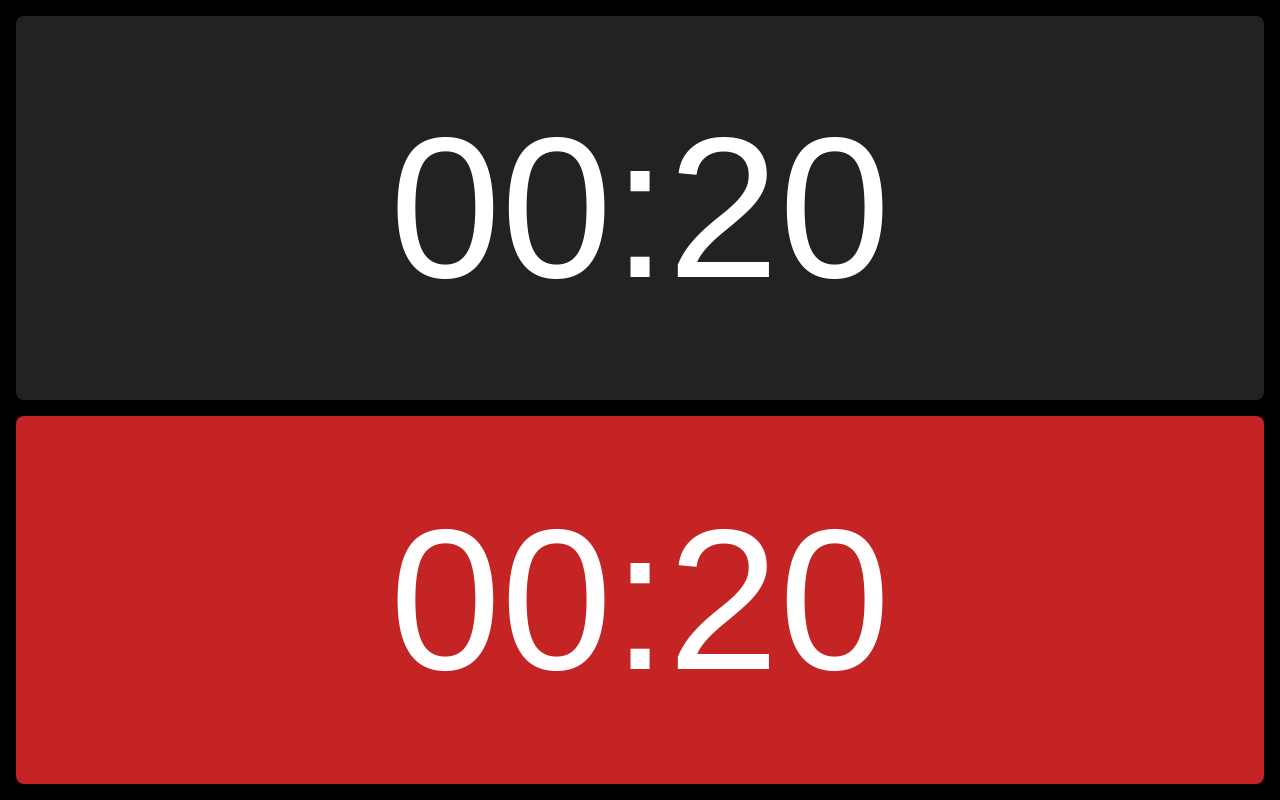
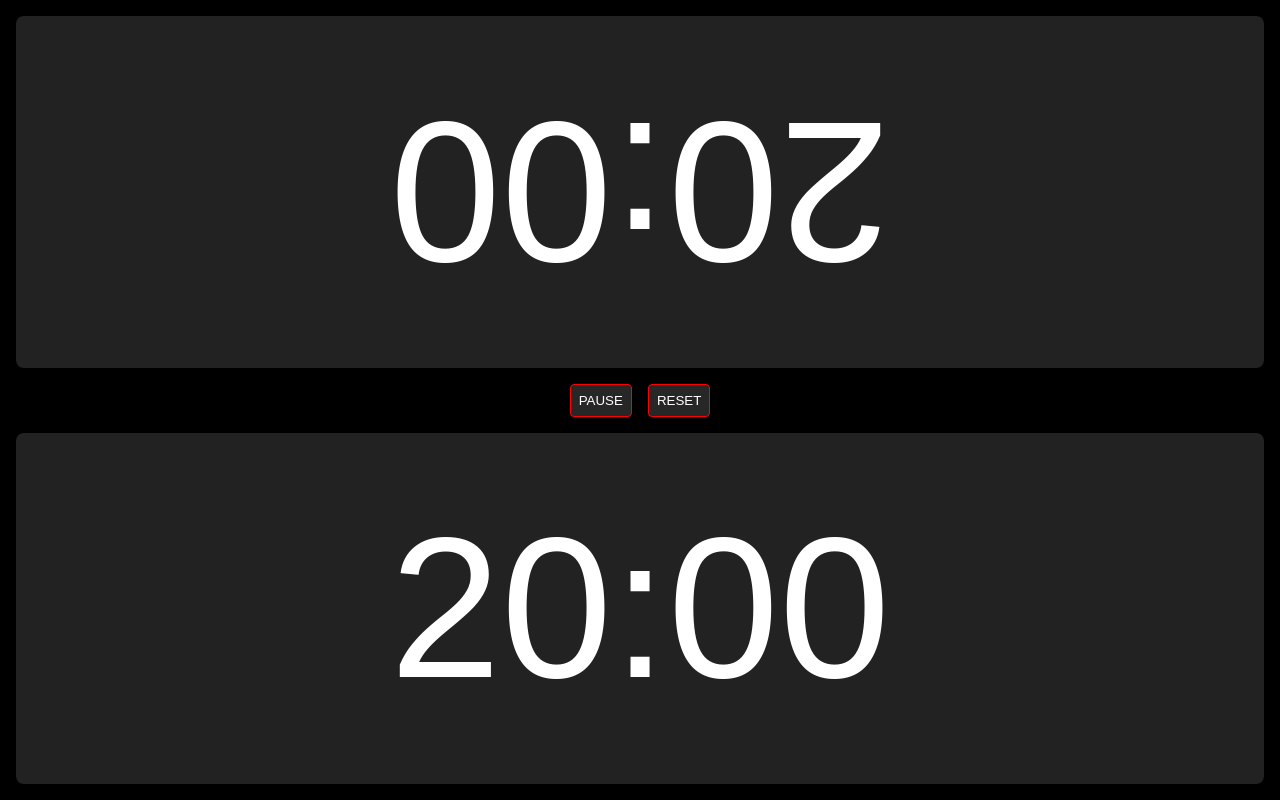
Before and after one commit to webdivisionhq/blokus-timer, a React app: page / in a window 1280 px wide. Built offline with nearby package versions, Linux system fonts and the light colour scheme.

Commit message:
extract timers to dedicated component and add control buttons

```diff
--- a/package.json
+++ b/package.json
@@ -6,6 +6,7 @@
     "@hiredgun/react-scripts": "2.1.0"
   },
   "dependencies": {
+    "classnames": "^2.2.6",
     "react": "^16.8.4",
     "react-dom": "^16.8.4"
   },
--- a/public/index.html
+++ b/public/index.html
@@ -24,6 +24,7 @@
     -->
     <title>React App</title>
     <link href="https://fonts.googleapis.com/css?family=Lato:400,700,900" rel="stylesheet">
+    <link href="https://fonts.googleapis.com/css?family=Orbitron:400,700" rel="stylesheet">
   </head>
   <body>
     <noscript>You need to enable JavaScript to run this app.</noscript>
--- a/src/components/App.css
+++ b/src/components/App.css
@@ -1,23 +1,18 @@
 .App {
     display: grid;
-    grid-template-rows: 1fr 1fr;
+    grid-template-rows: 1fr auto 1fr;
     height: 100vh;
 }
 
-.timer {
-    background: #222222;
-    border-radius: var(--grid);
-    margin: calc(var(--grid) * 2);
-    display: grid;
-    text-align: center;
-    align-content: center;
-    font-size: 200px;
+.controls {
+    align-self: center;
+    justify-self: center;
 }
 
-.timer--active {
-    background: rgb(197, 36, 36);
+.controls button {
+    border: 1px solid red;
+    background: #272727;
+    padding: var(--grid);
+    border-radius: calc(var(--grid) / 2);
+    margin: 0 var(--grid);
 }
-
-.timer:first-child {
-    margin-bottom: 0;
-}
--- a/src/components/App.js
+++ b/src/components/App.js
@@ -1,106 +1,27 @@
 import React from 'react';
+import Timer from './Timer';
 import './App.css';
-
-const formatTime = seconds =>
-    new Intl.DateTimeFormat('pl-PL', { minute: 'numeric', second: 'numeric' }).format(new Date(seconds * 1000));
 
 class App extends React.Component {
     state = {
-        active: null,
-        timers: {
-            a: {
-                currentValue: 20,
-                intervalId: null
-            },
-            b: {
-                currentValue: 20,
-                intervalId: null
-            }
-        }
-    };
-    // TODO this is MVP version - refactor this to get rid of this state update hell!!!!!!!
-    handleButtonClick = event => {
-        const id = event.target.dataset.name;
-        const { timers, active } = this.state;
-
-        if (active !== null && active !== id) {
-            clearInterval(this.state.timers[active].intervalId);
-            this.setState(
-                prevState => ({
-                    timers: {
-                        ...prevState.timers,
-                        [active]: {
-                            ...prevState.timers[active],
-                            intervalId: null
-                        }
-                    }
-                }),
-                () => {
-                    this.setState({ active: id });
-                }
-            );
-        } else {
-            this.setState({ active: id });
-        }
-
-        if (timers[id].intervalId === null && timers[id].currentValue > 0) {
-            this.setState(prevState => ({
-                timers: {
-                    ...prevState.timers,
-                    [id]: {
-                        ...prevState.timers[id],
-                        intervalId: this.startTimer(id)
-                    }
-                }
-            }));
-        }
+        active: null
     };
 
-    startTimer(id) {
-        return setInterval(() => {
-            this.setState(
-                prevState => ({
-                    timers: {
-                        ...prevState.timers,
-                        [id]: {
-                            ...prevState.timers[id],
-                            currentValue: prevState.timers[id].currentValue - 1
-                        }
-                    }
-                }),
-                () => {
-                    if (this.state.timers[id].currentValue === 0) {
-                        clearInterval(this.state.timers[id].intervalId);
-                        this.setState(prevState => ({
-                            timers: {
-                                ...prevState.timers,
-                                [id]: {
-                                    ...prevState.timers[id],
-                                    intervalId: null
-                                }
-                            }
-                        }));
-                    }
-                }
-            );
-        }, 1000);
-    }
-
-    componentWillUnmount() {
-        clearInterval(this.firstInterval);
-    }
+    handleTimerClick = timerId => {
+        this.setState({ active: timerId });
+    };
 
     render() {
-        const { timers } = this.state;
+        const { active } = this.state;
 
         return (
             <div className="App">
-                <button data-name="a" onClick={this.handleButtonClick} className="timer">
-                    {formatTime(timers.a.currentValue)}
-                </button>
-                <button data-name="b" onClick={this.handleButtonClick} className="timer timer--active">
-                    {formatTime(timers.b.currentValue)}
-                </button>
+                <Timer onTimerClick={this.handleTimerClick} active={active} initialValue={1200} />
+                <div className="controls">
+                    <button>PAUSE</button>
+                    <button>RESET</button>
+                </div>
+                <Timer onTimerClick={this.handleTimerClick} active={active} initialValue={1200} />
             </div>
         );
     }
--- /dev/null
+++ b/src/components/Timer.css
@@ -0,0 +1,18 @@
+.timer {
+    background: #222222;
+    border-radius: var(--grid);
+    margin: calc(var(--grid) * 2);
+    display: grid;
+    text-align: center;
+    align-content: center;
+    font-size: 200px;
+    cursor: pointer;
+}
+
+.timer--active {
+    background: rgb(197, 36, 36);
+}
+
+.timer:first-child span {
+    transform: rotate(180deg);
+}
--- /dev/null
+++ b/src/components/Timer.js
@@ -0,0 +1,83 @@
+import React from 'react';
+import './Timer.css';
+import classnames from 'classnames';
+
+const formatTime = seconds =>
+    new Intl.DateTimeFormat('pl-PL', { minute: 'numeric', second: 'numeric' }).format(new Date(seconds * 1000));
+
+class Timer extends React.Component {
+    intervalId = null;
+    timerId = Date.now();
+
+    state = {
+        value: this.props.initialValue
+    };
+
+    handleButtonClick = () => {
+        const { onTimerClick } = this.props;
+
+        onTimerClick(this.timerId);
+
+        this.startTimer();
+    };
+
+    startTimer = () => {
+        if (this.intervalId) {
+            return;
+        }
+
+        const { value } = this.state;
+
+        if (value > 0) {
+            this.intervalId = setInterval(() => {
+                this.setState(
+                    prevState => ({ value: prevState.value - 1 }),
+                    () => {
+                        if (value === 0) {
+                            clearInterval(this.intervalId);
+                        }
+                    }
+                );
+            }, 1000);
+        }
+    };
+
+    componentWillUnmount() {
+        if (this.intervalId) {
+            clearInterval(this.intervalId);
+        }
+    }
+
+    isActive = () => {
+        const { active } = this.props;
+        return active === this.timerId;
+    };
+
+    checkIfActive = () => {
+        if (this.isActive()) {
+            this.startTimer();
+            return;
+        }
+
+        if (this.intervalId) {
+            clearInterval(this.intervalId);
+            this.intervalId = null;
+        }
+    };
+
+    render() {
+        const { value } = this.state;
+
+        this.checkIfActive();
+
+        const classes = classnames('timer', { 'timer--active': this.isActive() });
+
+        return (
+            <button onClick={this.handleButtonClick} className={classes}>
+                <span>{formatTime(value)}</span>
+            </button>
+        );
+    }
+}
+
+export default Timer;
```
Also changed, not shown: src/tempCodeRunnerFile.js (added, +13 -0 lines), 1 other file (tests, documents, lock files or other folders).
